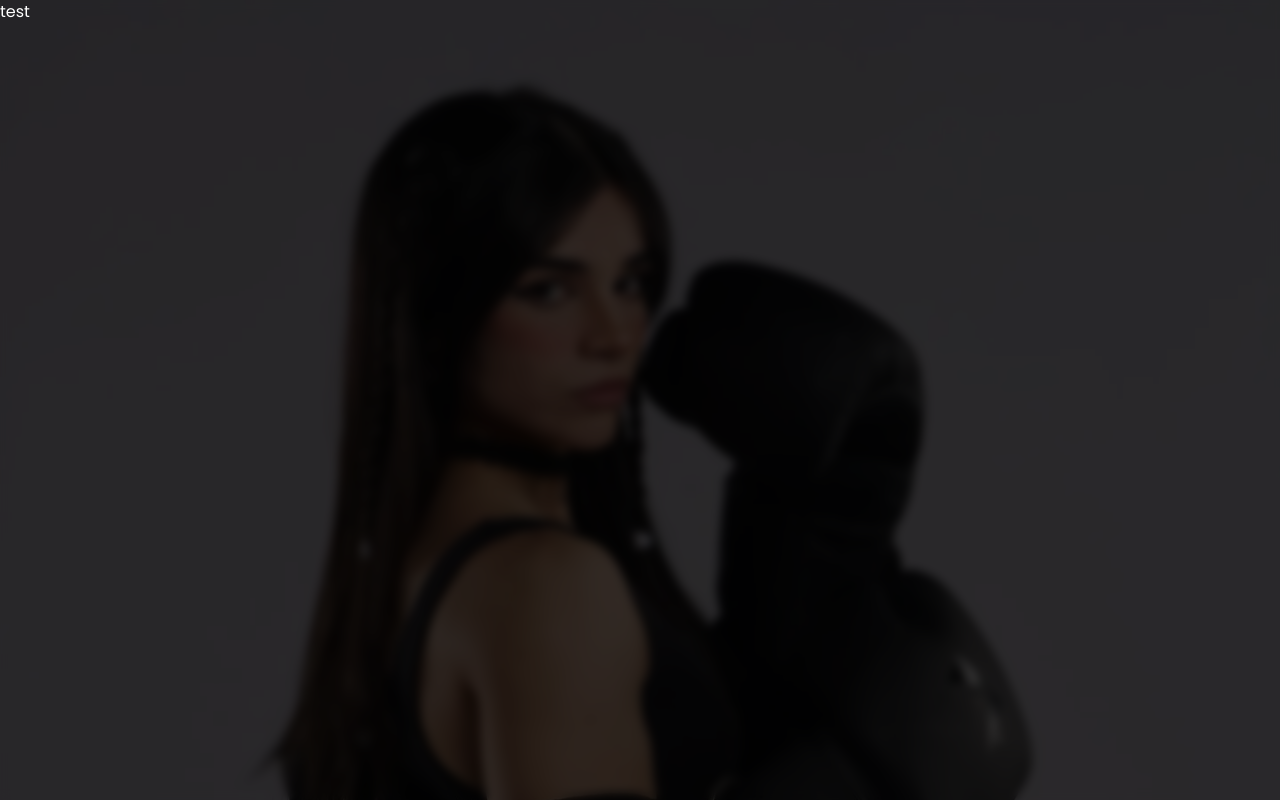
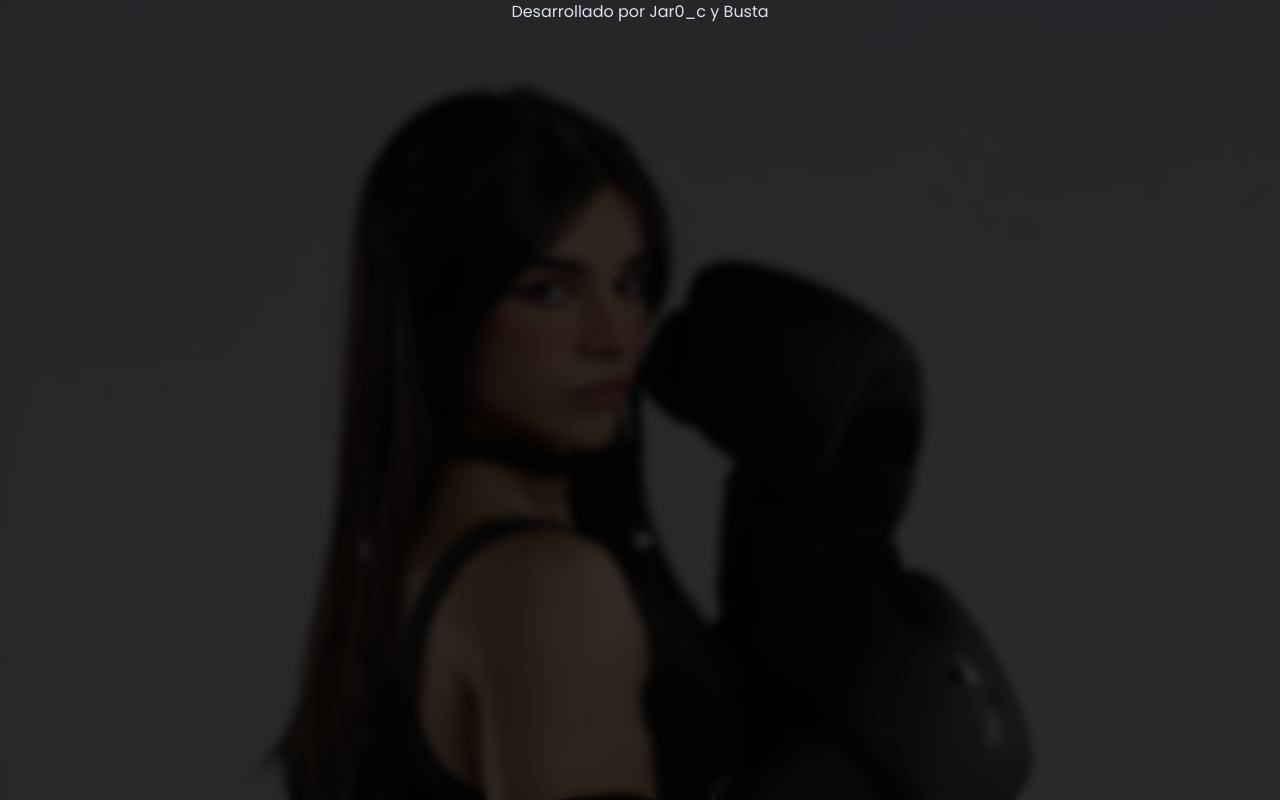
Before and after one commit to Jaro-c/Alanalarana, a Next.js app: page / in a window 1280 px wide. Built offline with nearby package versions, Linux system fonts and the light colour scheme.

Commit message:
🚀 feat: add Developer component

```diff
--- a/src/app/page.tsx
+++ b/src/app/page.tsx
@@ -1,9 +1,20 @@
+import dynamic from "next/dynamic";
+
 import styles from "./styles.module.css";
+
+const Developers = dynamic(() => import("@/components/home/developers"));
 
 export default function Home() {
 	return (
 		<div className={`${styles["background-section"]} h-full`}>
-			<div className="text-white">test</div>
+			<div className="flex flex-col">
+				<div>
+					<div></div>
+				</div>
+
+				{/* Developers */}
+				<Developers />
+			</div>
 		</div>
 	);
 }
--- /dev/null
+++ b/src/components/home/developers.tsx
@@ -0,0 +1,7 @@
+export default function name() {
+	return (
+		<div className="container flex justify-center">
+			<p className="text-secondary-200">Desarrollado por Jar0_c y Busta</p>
+		</div>
+	);
+}
```
Also changed, not shown: public/home/profile.webp (added).
